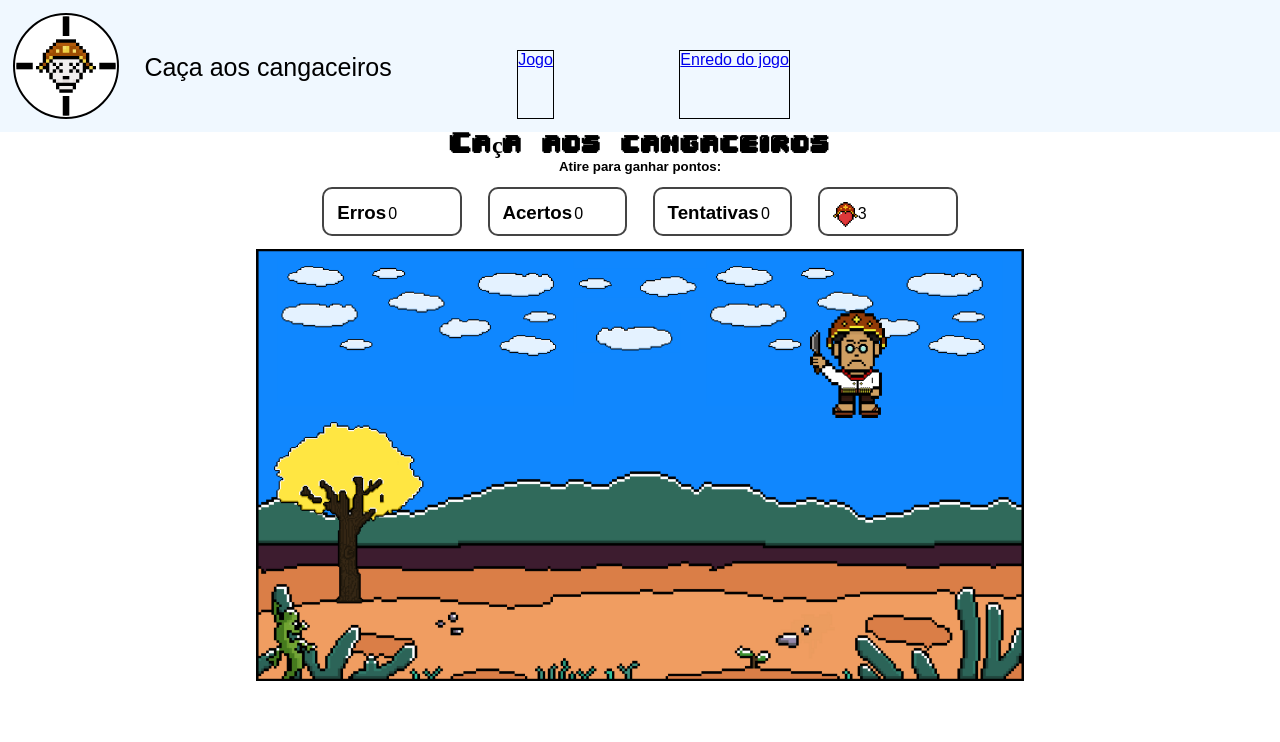
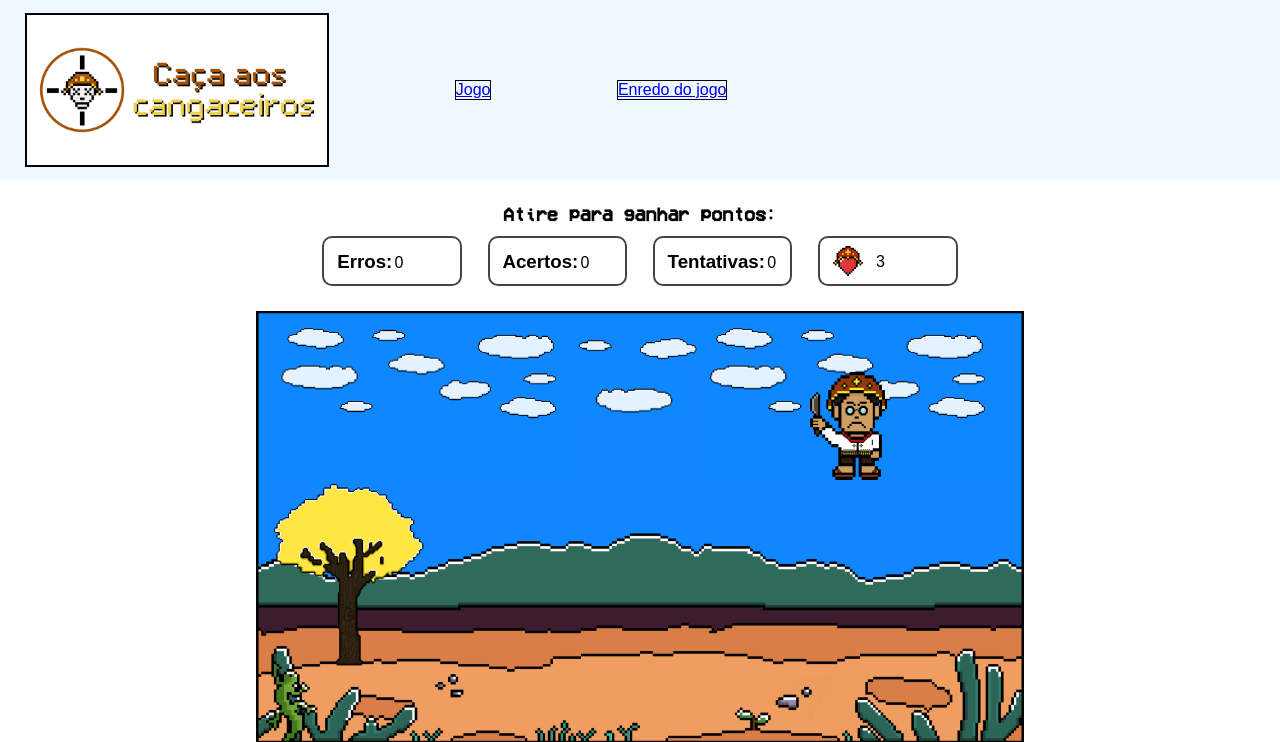
Before and after one commit to Alanacssantos/Projeto_PPI-CacaAosCangaceiros, a PHP site: page / in a window 1280 px wide. Shown: the top 742 px of the page. Run offline with PHP 8.4, Linux system fonts and the light colour scheme.

Commit message:
estilização

```diff
--- a/jogo/jogo/css/estilo.css
+++ b/jogo/jogo/css/estilo.css
@@ -1,6 +1,10 @@
 @font-face {
     font-family: "fonteJogo";
     src: url("../fontes/pixelFont.ttf");
+}
+@font-face {
+    font-family: "fonteTitulo";
+    src: url("../fontes/VCR_OSD_MONO_1.001.ttf");
 }
 * {
     font-family: Arial, Helvetica, sans-serif;
@@ -38,8 +42,8 @@ h1 {
     justify-content: center;
 }
 
-#vida {
-    position: absolute;
+#vidas {
+    margin-left: 12%;
 }
 #placar div {
     margin: 1%;
@@ -78,21 +82,14 @@ span {
     padding: 1%;
     display: flex;
 }
-#titulo{
-    margin-left: 2%;
-    margin-top: 3%;
-    font-size: 25px;
-}
 .conteudoNav{
     margin-left: 10%;
-    margin-top: 3%;
     border: 1px solid black;
 }
 #logo{
     background-color: white;
-    border-radius: 50%;
     border: 2px solid black;
-    padding: 0.1%;
+    margin-left: 1%;
 }
 footer{
     margin-top: 10%;
@@ -106,3 +103,19 @@ footer{
 .creditos{
     margin-left: 2%;
 }
+nav{
+    margin-top: 2%;
+    margin-bottom: 1%;
+}
+
+#cabecalho h3{
+    margin-top: 1%;
+    font-family: fonteTitulo;
+}
+#divVida{
+    align-items: center;
+    justify-content: left;
+}
+header{
+    align-items: center;
+}
--- a/jogo/jogo/index.html
+++ b/jogo/jogo/index.html
@@ -6,37 +6,40 @@
     <meta name="viewport" content="width=device-width, initial-scale=1.0">
     <title>Jogo de atirar</title>
     <link rel="stylesheet" href="css/estilo.css">
-    <script src="script.js" defer></script>
-</head>
+    <script src="javascript/script.js" defer></script>
+    <link rel="shortcut icon" href="images/Ponteiro.png" type="image/x-icon" /></head>
 <body>
     <header id="caixaTitulo">
-        <img src="images/Ponteiro.png" width="100px" height="100px" id="logo">
-        <span id="titulo">Caça aos cangaceiros</span>
+        <img src="images/Caça aos cangaceiros.png" width="300px" height="150px" id="logo">
         <a href="index.html" class="btn conteudoNav">Jogo</a>
         <a href="prejogo.html" class="btn conteudoNav">Enredo do jogo</a>
     </header>
+
     <nav>
-        <h1>Caça aos cangaceiros</h1>
-        <h5>Atire para ganhar pontos:</h5>
+        <div id="cabecalho">
+            <h3>Atire para ganhar pontos:</h3>
+        </div>
+
         <div id="placar">
             <div>
-                <h3>Erros</h3>
+                <h3>Erros:  </h3>
                 <span id="erros">0</span>
             </div>
             <div>
-                <h3>Acertos</h3>
+                <h3>Acertos:  </h3>
                 <span id="acertos">0</span>
             </div>
             <div>
-                <h3>Tentativas</h3>
+                <h3>Tentativas:  </h3>
                 <span id="jogadas">0</span>
             </div>
-            <div>
-                <img width="25px" height="25px" src="images/vida.png">
+            <div id="divVida">
+                <img width="30px" height="30px" src="images/vida.png">
                 <span id="vidas">0</span>
             </div>
         </div>
     </nav>
+
     <div id="container">
         <div id="canvas">
             <div id="telaGame">
```
Also changed, not shown: jogo/jogo/css/estilodoprejogo.css (+22 -12 lines), jogo/jogo/prejogo.html (+6 -5 lines), jogo/jogo/fontes/VCR_OSD_MONO_1.001.ttf (added), jogo/jogo/images/Caça aos cangaceiros.png (added), jogo/jogo/images/PontoLista.png (deleted), jogo/jogo/javascript/script.js (renamed from jogo/jogo/script.js).
